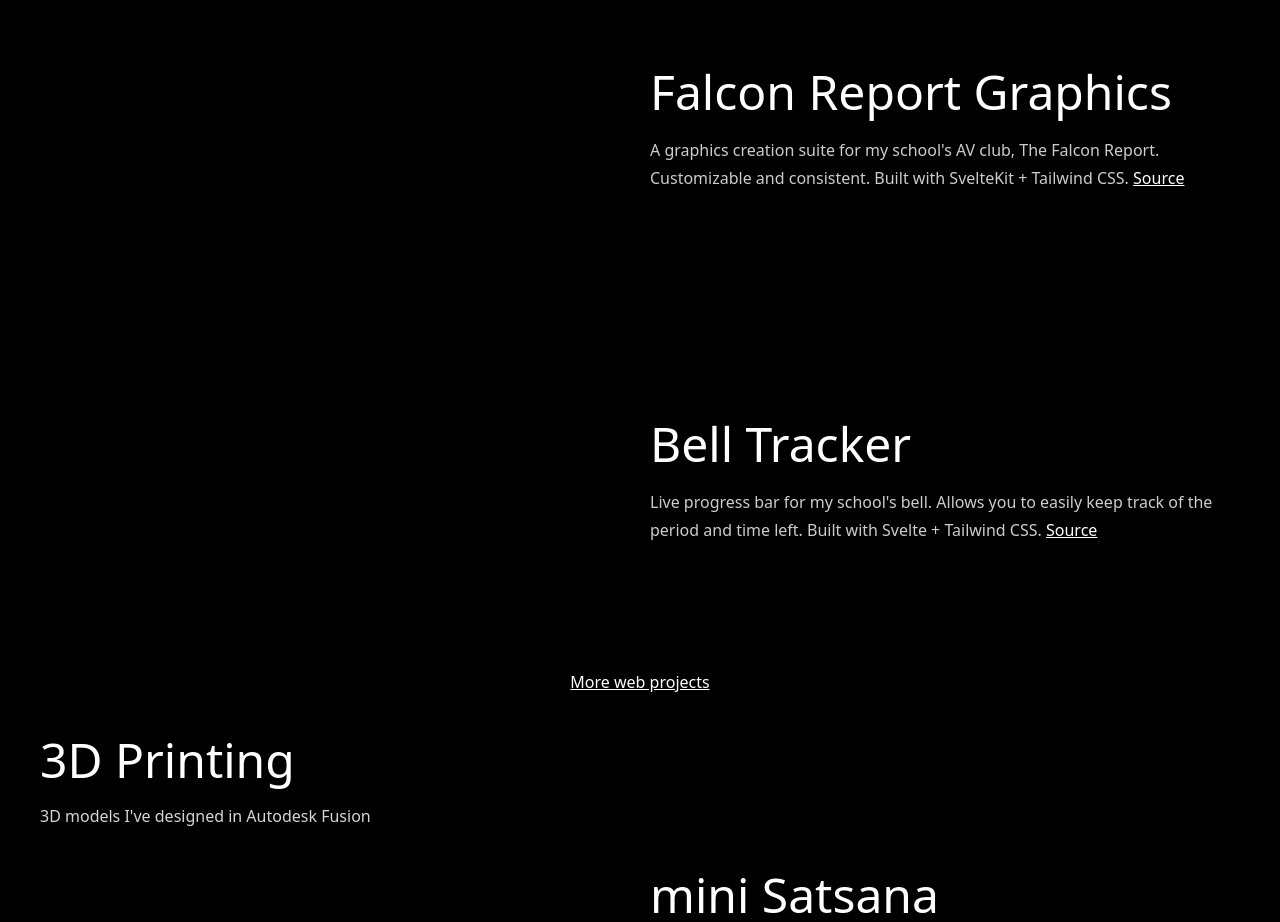
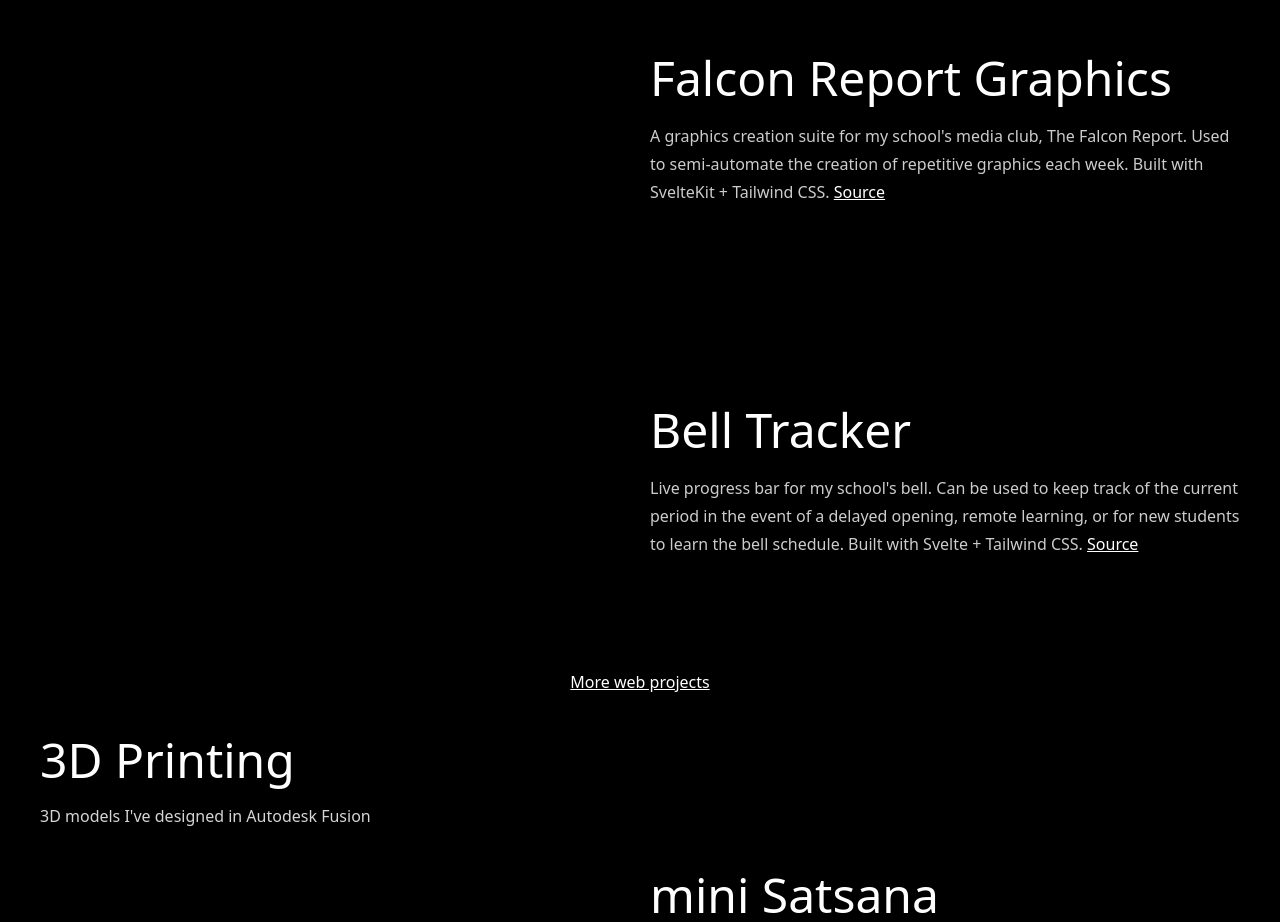
Before and after one commit to khui0/khui0.github.io, a SvelteKit app: page / in a window 1280 px wide. Shown: the part 1340-2262 px from the top of the page. Built offline with nearby package versions, Linux system fonts and the light colour scheme.

Commit message:
feat: update blurbs

```diff
--- a/src/routes/WebDev.svelte
+++ b/src/routes/WebDev.svelte
@@ -31,8 +31,9 @@
       </span>
       <span slot="title">Falcon Report Graphics</span>
       <span slot="body">
-        A graphics creation suite for my school's AV club, The Falcon Report. Customizable and
-        consistent. Built with SvelteKit + Tailwind CSS.
+        A graphics creation suite for my school's media club, The Falcon Report. Used to
+        semi-automate the creation of repetitive graphics each week. Built with SvelteKit + Tailwind
+        CSS.
       </span>
     </Panel>
     <Panel url="https://github.com/khui0/bell-tracker">
@@ -45,8 +46,9 @@
       </span>
       <span slot="title">Bell Tracker</span>
       <span slot="body">
-        Live progress bar for my school's bell. Allows you to easily keep track of the period and
-        time left. Built with Svelte + Tailwind CSS.
+        Live progress bar for my school's bell. Can be used to keep track of the current period in
+        the event of a delayed opening, remote learning, or for new students to learn the bell
+        schedule. Built with Svelte + Tailwind CSS.
       </span>
     </Panel>
   </div>
```
